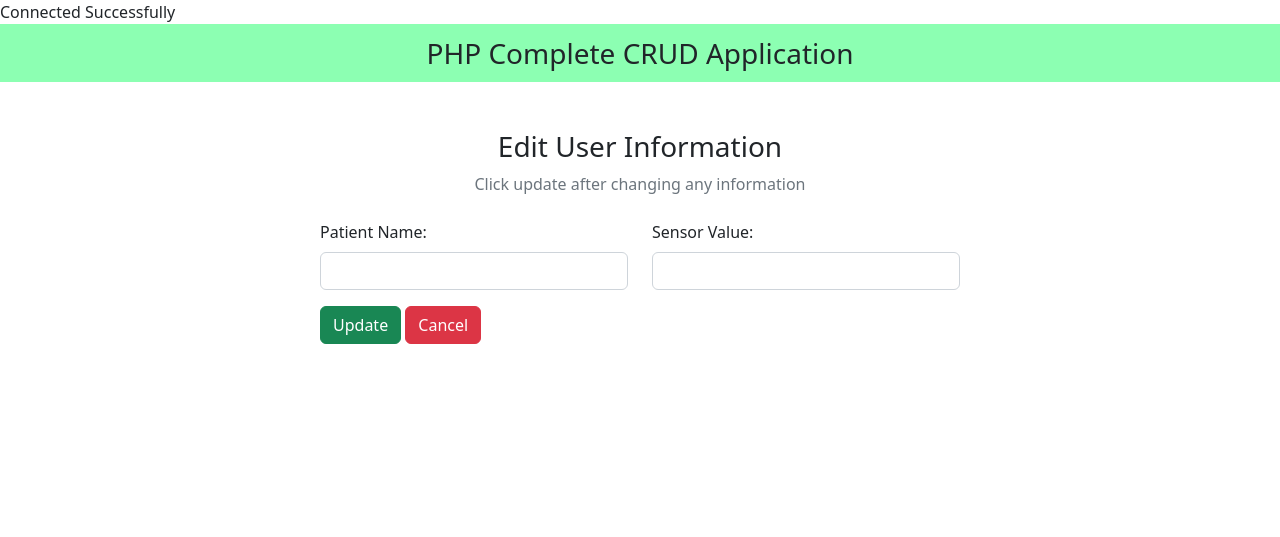
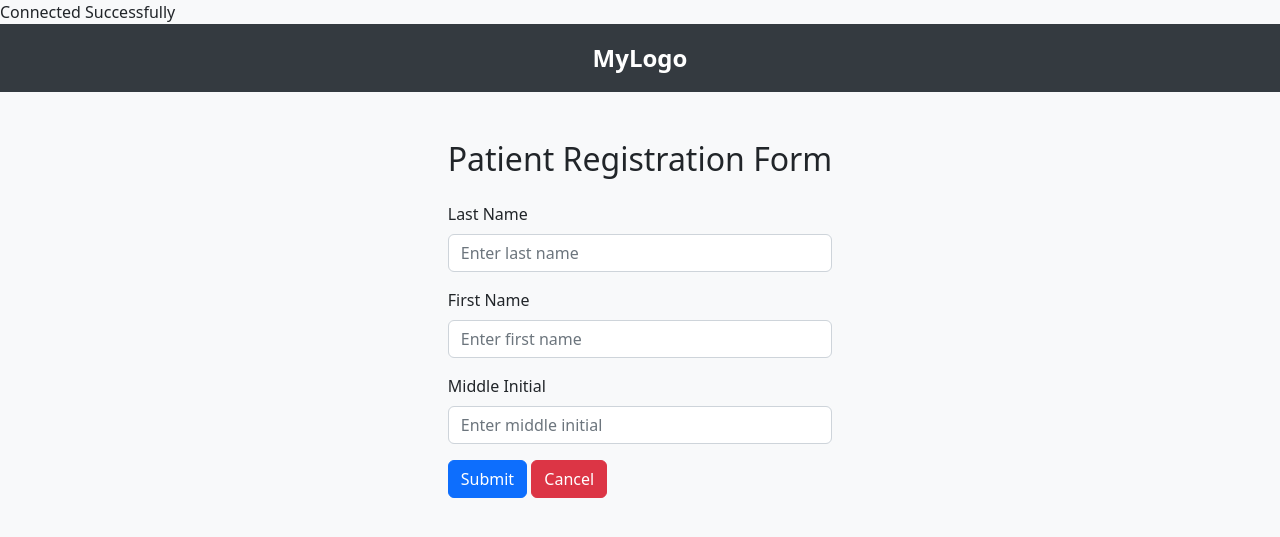
Before and after one commit to khnnyy/feet_web, a PHP site: page /edit.php?patient_id=1 in a window 1280 px wide. Shown: the top 537 px of the page. Run offline with PHP 8.4, Linux system fonts and the light colour scheme; data that the repository does not hold is empty.

```diff
--- a/esp8266/delete.php
+++ b/esp8266/delete.php
@@ -1,11 +1,11 @@
 <?php
 include "db_conn.php";
-$foot_id = $_GET["foot_id"];
-$sql = "DELETE FROM `foot_data` WHERE foot_id = $foot_id";
+$patient_id = $_GET["patient_id"];
+$sql = "DELETE FROM `patients` WHERE patient_id = $patient_id";
 $result = mysqli_query($conn, $sql);
 
 if ($result) {
-  header("Location: index.php?msg=Data deleted successfully");
+  header("Location: view.php?msg=Data deleted successfully");
 } else {
   echo "Failed: " . mysqli_error($conn);
 }
--- a/esp8266/edit.php
+++ b/esp8266/edit.php
@@ -1,17 +1,18 @@
 <?php
 include "db_conn.php";
-$foot_id = $_GET["foot_id"];
+$patient_id = $_GET["patient_id"];
 
 if (isset($_POST["submit"])) {
-  $first_name = $_POST['patient_name'];
-  $last_name = $_POST['sensor_value'];
 
-  $sql = "UPDATE `foot_data` SET `patient_name`='$first_name',`sensor_value`='$last_name' WHERE foot_id = $foot_id";
+
+  $patient_name = $_POST['patient_name'];
+
+  $sql = "UPDATE `patients` SET `name`='$patient_name' WHERE patient_id = $patient_id";
 
   $result = mysqli_query($conn, $sql);
 
   if ($result) {
-    header("Location: index.php?msg=Data updated successfully");
+    header("Location: home.php?msg=Data updated successfully");
   } else {
     echo "Failed: " . mysqli_error($conn);
   }
@@ -23,62 +24,56 @@ if (isset($_POST["submit"])) {
 <!DOCTYPE html>
 <html lang="en">
 
+<!DOCTYPE html>
+<html lang="en">
 <head>
     <meta charset="UTF-8">
-  <meta http-equiv="X-UA-Compatible" content="IE=edge">
     <meta name="viewport" content="width=device-width, initial-scale=1.0">
-
-  <!-- Bootstrap -->
-  <link href="https://cdn.jsdelivr.net/npm/bootstrap@5.2.3/dist/css/bootstrap.min.css" rel="stylesheet" integrity="sha384-rbsA2VBKQhggwzxH7pPCaAqO46MgnOM80zW1RWuH61DGLwZJEdK2Kadq2F9CUG65" crossorigin="anonymous">
-
-  <!-- Font Awesome -->
-  <link rel="stylesheet" href="https://cdnjs.cloudflare.com/ajax/libs/font-awesome/6.4.0/css/all.min.css" integrity="sha512-iecdLmaskl7CVkqkXNQ/ZH/XLlvWZOJyj7Yy7tcenmpD1ypASozpmT/E0iPtmFIB46ZmdtAc9eNBvH0H/ZpiBw==" crossorigin="anonymous" referrerpolicy="no-referrer" />
-
-  <title>PHP CRUD Application</title>
+    <title>Patient Form</title>
+    <link href="https://stackpath.bootstrapcdn.com/bootstrap/4.5.2/css/bootstrap.min.css" rel="stylesheet">
+    <style>
+        .custom-input {
+            width: 300px;
+        }
+    </style>
+    <script>
+        function combineNames() {
+            const lastName = document.getElementById("lastName").value.trim();
+            const firstName = document.getElementById("firstName").value.trim();
+            const middleInitial = document.getElementById("middleInitial").value.trim();
+            const patientName = `${lastName}, ${firstName} ${middleInitial}`;
+            // Set the combined name into the hidden input field
+            document.getElementById("patient_name").value = patientName.toUpperCase();
+        }
+    </script>
 </head>
-
 <body>
-  <nav class="navbar navbar-light justify-content-center fs-3 mb-5" style="background-color: #00ff5573;">
-    PHP Complete CRUD Application
-  </nav>
-
-  <div class="container">
-    <div class="text-center mb-4">
-      <h3>Edit User Information</h3>
-      <p class="text-muted">Click update after changing any information</p>
+    <?php include 'includes/header.php'?>
+    <div class="container mt-5">
+        <div class="d-flex justify-content-center">
+            <form method="POST" onsubmit="combineNames()">
+                <h2 class="text-center mb-4">Patient Registration Form</h2>
+                <div class="form-group">
+                    <label for="lastName">Last Name</label>
+                    <input type="text" class="form-control custom-input" id="lastName" placeholder="Enter last name" required>
                 </div>
-
-    <?php
-    $sql = "SELECT * FROM `foot_data` WHERE foot_id = $foot_id LIMIT 1";
-    $result = mysqli_query($conn, $sql);
-    $row = mysqli_fetch_assoc($result);
-    ?>
-
-    <div class="container d-flex justify-content-center">
-      <form action="" method="post" style="width:50vw; min-width:300px;">
-        <div class="row mb-3">
-          <div class="col">
-            <label class="form-label">Patient Name:</label>
-            <input type="text" class="form-control" name="patient_name" value="<?php echo $row['patient_name'] ?>">
+                <div class="form-group">
+                    <label for="firstName">First Name</label>
+                    <input type="text" class="form-control custom-input" id="firstName" placeholder="Enter first name" required>
                 </div>
-
-          <div class="col">
-            <label class="form-label">Sensor Value:</label>
-            <input type="text" class="form-control" name="sensor_value" value="<?php echo $row['sensor_value'] ?>">
+                <div class="form-group">
+                    <label for="middleInitial">Middle Initial</label>
+                    <input type="text" class="form-control custom-input" id="middleInitial" placeholder="Enter middle initial" maxlength="1">
                 </div>
-        </div>
-
-        <div>
-          <button type="submit" class="btn btn-success" name="submit">Update</button>
-          <a href="index.php" class="btn btn-danger">Cancel</a>
-        </div>
+                <input type="hidden" id="patient_name" name="patient_name" required>
+                <button href="home.php" type="submit" class="btn btn-primary" name="submit">Submit</button>
+                <a href="home.php" class="btn btn-danger">Cancel</a>
             </form>
         </div>
     </div>
 
-  <!-- Bootstrap -->
-  <script src="https://cdn.jsdelivr.net/npm/bootstrap@5.2.3/dist/js/bootstrap.bundle.min.js" integrity="sha384-kenU1KFdBIe4zVF0s0G1M5b4hcpxyD9F7jL+jjXkk+Q2h455rYXK/7HAuoJl+0I4" crossorigin="anonymous"></script>
-
+    <script src="https://code.jquery.com/jquery-3.5.1.slim.min.js"></script>
+    <script src="https://cdn.jsdelivr.net/npm/@popperjs/core@2.9.2/dist/umd/popper.min.js"></script>
+    <script src="https://stackpath.bootstrapcdn.com/bootstrap/4.5.2/js/bootstrap.min.js"></script>
 </body>
-
 </html>
--- a/esp8266/patient_form.php
+++ b/esp8266/patient_form.php
@@ -11,7 +11,7 @@ if (isset($_POST["submit"])) {
     $result = mysqli_query($conn, $sql);
 
     if ($result) {
-        header("Location: index.php?msg=New record created successfully");
+        header("Location: home.php?msg=New record created successfully");
         exit; // Ensure script termination after redirect
     } else {
         echo "Failed: " . mysqli_error($conn);
--- a/esp8266/patient_records.php
+++ b/esp8266/patient_records.php
@@ -113,7 +113,6 @@ $total_pages = ceil($total_records / $records_per_page);
                         <td><?php echo $row["patient_id"] ?></td>
                         <td><?php echo $row["date"] ?></td>
                         <td>
-                            <a href="diagnose.php?patient_id=<?php echo $row["patient_id"] ?>" class="link-dark" title="Diagnose"><i class="bi bi-lungs-fill fs-5 me-3"></i></a>
                             <a href="view_records.php?patient_id=<?php echo $row["patient_id"] ?>" class="link-dark" title="View Records"><i class="bi bi-file-medical-fill fs-5 me-3"></i></a>
                             <a href="edit.php?patient_id=<?php echo $row["patient_id"] ?>" class="link-dark" title="Edit"><i class="fa-solid fa-pen-to-square fs-5 me-3"></i></a>
                             <a href="delete.php?patient_id=<?php echo $row["patient_id"] ?>" class="link-dark" title="Delete"><i class="fa-solid fa-trash fs-5 me-3"></i></a>
```
Also changed, not shown: esp8266/diagnose.php (+106 -73 lines), esp8266/post_data.php (+13 -11 lines), esp8266/assests/feet.jpg (added), 3 other files. Lines whose indentation alone changed are shown as unchanged.
